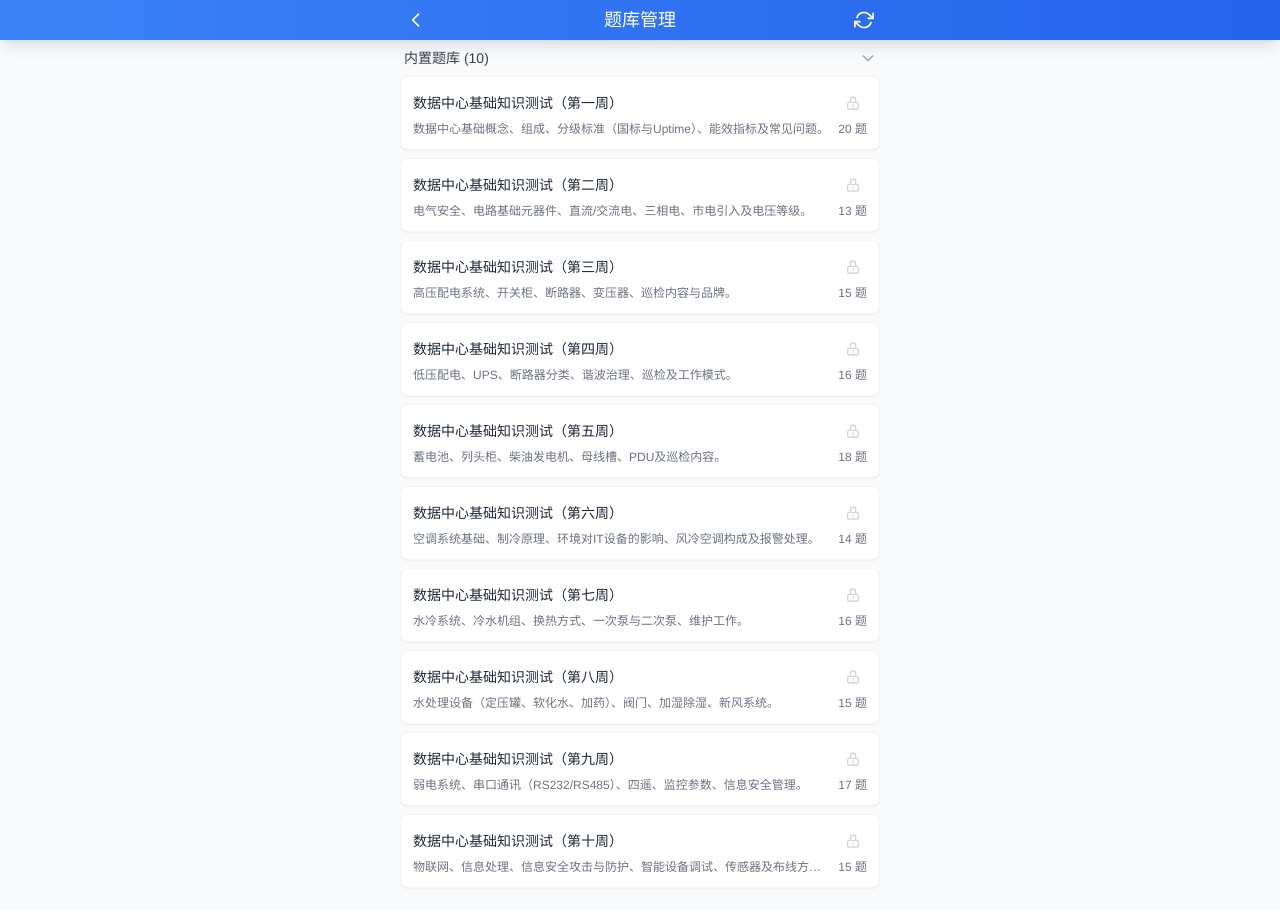
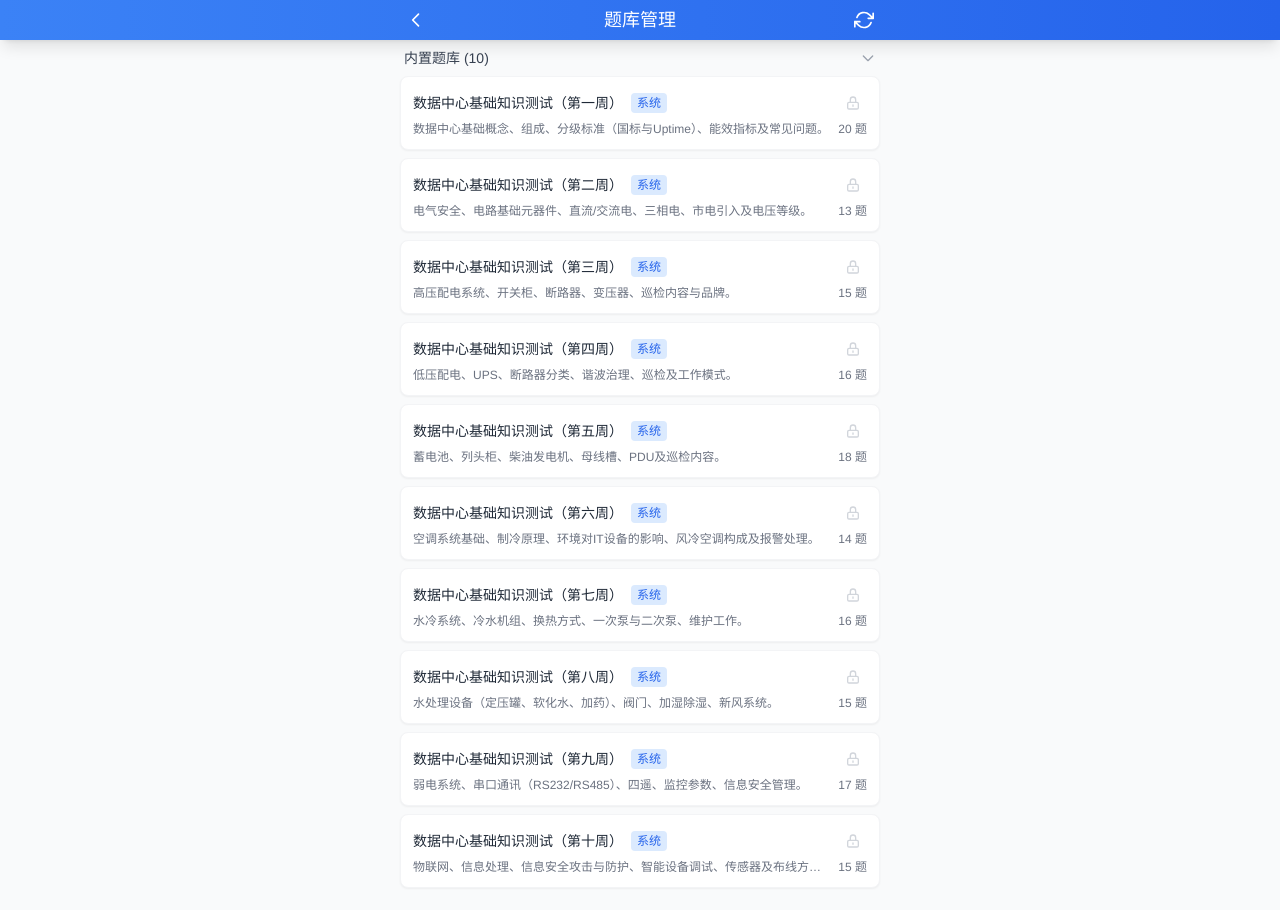
Before and after one commit to czixue7/Test-System, a React (Vite) app: page /manage-banks in a window 1280 px wide. Shown: the top 910 px of the page. Built offline with nearby package versions, Linux system fonts and the light colour scheme; no server answers.

Commit message:
修复题库下载

```diff
--- a/public/banks/第一周考题/第一周考题.json
+++ b/public/banks/第一周考题/第一周考题.json
@@ -106,7 +106,7 @@
       "content": "国标GB50174供电电源、变压器、柴油发电机、不间断电源、空调配电的要求？",
       "correctAnswer": {
         "text": "供电电源：A级宜由双重电源供电，B级宜由双重电源供电，C级两回线路供电；\n变压器：M（1+1）冗余（M=1、2、3...）；\n柴油发电机：N或（N+X）冗余（X=1~N），C级可不设置；\n不间断电源：A级2N或M（N+1）冗余，B级一路（N+1）UPS和一路市电供电，C级N+1；\n空调配电：A级双路电源（至少一路应急电源），末端切换，放射式；B级双路电源，末端切换，放射式；C级放射式。",
-        "images": ["/banks/第一周考题/image/17-1.jpg"]
+        "images": ["/banks/第一周考题/image/17-1.png"]
       },
       "score": 10
     },
--- a/src/pages/DownloadBanks.tsx
+++ b/src/pages/DownloadBanks.tsx
@@ -1,10 +1,10 @@
-import React, { useState, useEffect, useCallback } from 'react';
+import React, { useState, useEffect, useCallback, useMemo } from 'react';
 import { useNavigate, useLocation } from 'react-router-dom';
 import { useQuestionBankStore } from '../store/questionBankStore';
 import { QuestionBank, BankIndex, BankImageInfo } from '../types';
 import { useToast } from '../hooks/useToast';
 import { useSafeArea } from '../hooks/useSafeArea';
-import { fetchBankIndex, checkBankStatus, BankStatus } from '../utils/bankIndex';
+import { fetchBankIndex, checkBankStatus, findBankInIndex } from '../utils/bankIndex';
 
 interface GitHubFile {
   name: string;
@@ -36,10 +36,13 @@ interface BankInfo {
   progress: number;
 }
 
+// 按名称排序函数
+const sortByName = (a: BankInfo, b: BankInfo) => a.name.localeCompare(b.name, 'zh-CN');
+
 const DownloadBanks: React.FC = () => {
   const navigate = useNavigate();
   const location = useLocation();
-  const { importBankWithSha, banks } = useQuestionBankStore();
+  const { importBankWithSha, updateBankWithSha, banks } = useQuestionBankStore();
   const { showSuccess, showError, showInfo } = useToast();
   const safeArea = useSafeArea();
 
@@ -109,8 +112,7 @@ const DownloadBanks: React.FC = () => {
           });
         }
 
-        // 按名称从低到高排序
-        const sortByName = (a: BankInfo, b: BankInfo) => a.name.localeCompare(b.name, 'zh-CN');
+        // 按名称排序
         allBanks.sort(sortByName);
 
         setBankList(allBanks);
@@ -131,11 +133,12 @@ const DownloadBanks: React.FC = () => {
     fetchBankList();
   }, [fetchBankList]);
 
-  // 当本地题库变化时，重新检测状态
+  // 当本地题库变化时，重新检测状态并排序
   useEffect(() => {
-    if (!bankIndex) return;
+    if (!bankIndex || bankList.length === 0) return;
 
-    setBankList(prev => prev.map(bank => {
+    setBankList(prev => {
+      const updated = prev.map(bank => {
         const status = checkBankStatus(bank.name, bank.sha, bank.images, bank.filename, bank.source, banks);
         return {
           ...bank,
@@ -146,7 +149,11 @@ const DownloadBanks: React.FC = () => {
           missingImages: status.missingImages,
           changedImages: status.changedImages
         };
-    }));
+      });
+      // 重新排序
+      updated.sort(sortByName);
+      return updated;
+    });
   }, [banks, bankIndex]);
 
   const downloadImageAsBase64 = async (url: string): Promise<string> => {
@@ -200,6 +207,12 @@ const DownloadBanks: React.FC = () => {
     }
 
     return questionImagesMap;
+  };
+
+  // 获取本地题库ID（用于更新）
+  const getLocalBankId = (filename: string, source: 'system' | 'user'): string | undefined => {
+    const localBank = banks.find(b => b.sourceFilename === filename && b.sourceType === source);
+    return localBank?.id;
   };
 
   const handleDownload = async (bank: BankInfo, index: number) => {
@@ -262,6 +275,33 @@ const DownloadBanks: React.FC = () => {
         updateProgress(70);
       }
 
+      const localBankId = getLocalBankId(bank.filename, bank.source);
+
+      if (localBankId && (bank.hasUpdate || bank.hasImageUpdate)) {
+        // 更新现有题库
+        const updatedBank: Partial<QuestionBank> = {
+          name: data.name || bank.name,
+          description: data.description,
+          questions: data.questions.map((q: any, qIndex: number) => ({
+            id: `updated-${Date.now()}-${qIndex}`,
+            type: q.type,
+            content: q.content,
+            options: q.options,
+            correctAnswer: q.correctAnswer,
+            score: q.score || 1,
+            explanation: q.explanation,
+            images: questionImagesMap.has(qIndex.toString()) ? questionImagesMap.get(qIndex.toString()) : q.images,
+            allowDisorder: q.allowDisorder
+          })),
+          sourceSha: bank.sha,
+          images: bank.images,
+          updatedAt: new Date().toISOString()
+        };
+
+        updateBankWithSha(localBankId, updatedBank, bank.sha, bank.images);
+        showSuccess(`题库「${updatedBank.name}」更新成功！`);
+      } else {
+        // 新下载题库
         const newBank: Omit<QuestionBank, 'id' | 'createdAt' | 'updatedAt'> = {
           name: data.name || bank.name,
           description: data.description,
@@ -283,18 +323,14 @@ const DownloadBanks: React.FC = () => {
         };
 
         importBankWithSha(newBank as QuestionBank, bank.sha, bank.filename, bank.images);
+        showSuccess(`题库「${newBank.name}」下载并导入成功！`);
+      }
 
       updateProgress(100);
 
       setBankList(prev => prev.map((b, i) =>
         i === index ? { ...b, downloading: false, progress: 100, exists: true, hasUpdate: false, hasImageUpdate: false, missingImages: [], changedImages: [] } : b
       ));
-
-      if (bank.hasUpdate || bank.hasImageUpdate) {
-        showSuccess(`题库「${newBank.name}」更新成功！`);
-      } else {
-        showSuccess(`题库「${newBank.name}」下载并导入成功！`);
-      }
     } catch (err) {
       setBankList(prev => prev.map((b, i) =>
         i === index ? { ...b, downloading: false, progress: 0 } : b
@@ -318,8 +354,13 @@ const DownloadBanks: React.FC = () => {
     }));
   };
 
-  const systemBanks = bankList.filter(b => b.source === 'system');
-  const userBanks = bankList.filter(b => b.source === 'user');
+  // 使用 useMemo 确保排序后的列表
+  const sortedBankList = useMemo(() => {
+    return [...bankList].sort(sortByName);
+  }, [bankList]);
+
+  const systemBanks = sortedBankList.filter(b => b.source === 'system');
+  const userBanks = sortedBankList.filter(b => b.source === 'user');
 
   const systemExistingCount = systemBanks.filter(b => b.exists && !b.hasUpdate && !b.hasImageUpdate).length;
   const systemUpdateCount = systemBanks.filter(b => b.hasUpdate || b.hasImageUpdate).length;
@@ -386,9 +427,10 @@ const DownloadBanks: React.FC = () => {
               </div>
             ) : (
               <div className="space-y-3">
-                {banks.map((bank) => {
-                  const globalIndex = bankList.findIndex(b => b.filename === bank.filename && b.source === bank.source);
+                {banks.map((bank, index) => {
                   const needsUpdate = bank.hasUpdate || bank.hasImageUpdate;
+                  const canDownload = !bank.exists || needsUpdate;
+
                   return (
                     <div
                       key={`${bank.source}-${bank.filename}`}
@@ -409,23 +451,53 @@ const DownloadBanks: React.FC = () => {
                               有更新
                             </span>
                           )}
-                          {bank.exists && !needsUpdate && !bank.isBuiltIn && (
+                          {bank.exists && !needsUpdate && (
                             <span className="px-1.5 py-0.5 bg-blue-100 dark:bg-blue-900/30 text-blue-600 dark:text-blue-400 text-xs rounded flex-shrink-0">
                               已存在
                             </span>
                           )}
                         </div>
 
-                        {!bank.isBuiltIn && (
+                        {needsUpdate ? (
                           <button
-                            onClick={() => handleDownload(bank, globalIndex)}
-                            disabled={bank.downloading || (bank.exists && !needsUpdate)}
+                            onClick={() => handleDownload(bank, bankList.findIndex(b => b.filename === bank.filename && b.source === bank.source))}
+                            disabled={bank.downloading}
                             className={`flex-shrink-0 px-3 py-1.5 rounded-lg text-sm font-medium transition-all flex items-center gap-1.5 ${
-                              bank.exists && !needsUpdate
-                                ? 'bg-gray-100 dark:bg-gray-700 text-gray-400 cursor-not-allowed'
-                                : needsUpdate
-                                ? 'bg-orange-500 text-white hover:bg-orange-600'
-                                : bank.downloading
+                              bank.downloading
+                                ? 'bg-orange-100 dark:bg-orange-900/30 text-orange-500 cursor-wait'
+                                : 'bg-orange-500 text-white hover:bg-orange-600'
+                            }`}
+                          >
+                            {bank.downloading ? (
+                              <>
+                                <svg className="w-4 h-4 animate-spin" fill="none" viewBox="0 0 24 24">
+                                  <circle className="opacity-25" cx="12" cy="12" r="10" stroke="currentColor" strokeWidth="4" />
+                                  <path className="opacity-75" fill="currentColor" d="M4 12a8 8 0 018-8V0C5.373 0 0 5.373 0 12h4zm2 5.291A7.962 7.962 0 014 12H0c0 3.042 1.135 5.824 3 7.938l3-2.647z" />
+                                </svg>
+                                更新中
+                              </>
+                            ) : (
+                              <>
+                                <svg className="w-4 h-4" fill="none" stroke="currentColor" viewBox="0 0 24 24">
+                                  <path strokeLinecap="round" strokeLinejoin="round" strokeWidth={2} d="M4 4v5h.582m15.356 2A8.001 8.001 0 004.582 9m0 0H9m11 11v-5h-.581m0 0a8.003 8.003 0 01-15.357-2m15.357 2H15" />
+                                </svg>
+                                更新
+                              </>
+                            )}
+                          </button>
+                        ) : bank.exists ? (
+                          <span className="flex-shrink-0 px-3 py-1.5 text-sm text-gray-400 flex items-center gap-1.5">
+                            <svg className="w-4 h-4" fill="none" stroke="currentColor" viewBox="0 0 24 24">
+                              <path strokeLinecap="round" strokeLinejoin="round" strokeWidth={2} d="M5 13l4 4L19 7" />
+                            </svg>
+                            已存在
+                          </span>
+                        ) : (
+                          <button
+                            onClick={() => handleDownload(bank, bankList.findIndex(b => b.filename === bank.filename && b.source === bank.source))}
+                            disabled={bank.downloading}
+                            className={`flex-shrink-0 px-3 py-1.5 rounded-lg text-sm font-medium transition-all flex items-center gap-1.5 ${
+                              bank.downloading
                                 ? 'bg-blue-100 dark:bg-blue-900/30 text-blue-500 cursor-wait'
                                 : 'bg-blue-500 text-white hover:bg-blue-600'
                             }`}
@@ -436,21 +508,7 @@ const DownloadBanks: React.FC = () => {
                                   <circle className="opacity-25" cx="12" cy="12" r="10" stroke="currentColor" strokeWidth="4" />
                                   <path className="opacity-75" fill="currentColor" d="M4 12a8 8 0 018-8V0C5.373 0 0 5.373 0 12h4zm2 5.291A7.962 7.962 0 014 12H0c0 3.042 1.135 5.824 3 7.938l3-2.647z" />
                                 </svg>
-                                {needsUpdate ? '更新中' : '下载中'}
-                              </>
-                            ) : needsUpdate ? (
-                              <>
-                                <svg className="w-4 h-4" fill="none" stroke="currentColor" viewBox="0 0 24 24">
-                                  <path strokeLinecap="round" strokeLinejoin="round" strokeWidth={2} d="M4 4v5h.582m15.356 2A8.001 8.001 0 004.582 9m0 0H9m11 11v-5h-.581m0 0a8.003 8.003 0 01-15.357-2m15.357 2H15" />
-                                </svg>
-                                更新
-                              </>
-                            ) : bank.exists ? (
-                              <>
-                                <svg className="w-4 h-4" fill="none" stroke="currentColor" viewBox="0 0 24 24">
-                                  <path strokeLinecap="round" strokeLinejoin="round" strokeWidth={2} d="M5 13l4 4L19 7" />
-                                </svg>
-                                已存在
+                                下载中
                               </>
                             ) : (
                               <>
--- a/src/pages/ManageBanks.tsx
+++ b/src/pages/ManageBanks.tsx
@@ -139,7 +139,7 @@ const ManageBanks: React.FC = () => {
   const renderBankItem = (bank: QuestionBank) => {
     const updateInfo = checkBankUpdate(bank, bankIndex);
     const isUpdating = updatingBankId === bank.id;
-    const canUpdate = (updateInfo.hasUpdate || updateInfo.hasImageUpdate) && !isBuiltInBank(bank.id);
+    const canUpdate = updateInfo.hasUpdate || updateInfo.hasImageUpdate;
 
     return (
       <div
--- a/src/store/questionBankStore.ts
+++ b/src/store/questionBankStore.ts
@@ -87,17 +87,16 @@ export const useQuestionBankStore = create<QuestionBankState>()(
       },
 
       updateBankWithSha: (id, updates, sha, images) => {
-        if (isBuiltInBank(id)) {
-          console.warn('Cannot update built-in bank');
-          return;
-        }
         set((state) => {
           const newBanks = state.banks.map((bank) =>
             bank.id === id
               ? { ...bank, ...updates, sourceSha: sha, images, updatedAt: new Date().toISOString() }
               : bank
           );
-          saveUserBanks(newBanks);
+          // 只保存用户题库到存储，内置题库的更新只在内存中
+          if (!isBuiltInBank(id)) {
+            saveUserBanks(newBanks);
+          }
           return { banks: newBanks };
         });
       },
--- a/src/utils/builtInBanks.ts
+++ b/src/utils/builtInBanks.ts
@@ -3,17 +3,18 @@ import { QuestionBank, JsonBankData, Question, QuestionType } from '../types';
 export const BUILT_IN_BANK_PREFIX = 'built-in-';
 
 // 新的目录结构：每个题库一个文件夹，图片放在 image 子目录下
+// 注意：sha 值需要与 bank-index.json 中的对应题库保持一致
 const BUILT_IN_BANKS = [
-  { folder: '第一周考题', file: '第一周考题.json', id: `${BUILT_IN_BANK_PREFIX}01` },
-  { folder: '第二周考题', file: '第二周考题.json', id: `${BUILT_IN_BANK_PREFIX}02` },
-  { folder: '第三周考题', file: '第三周考题.json', id: `${BUILT_IN_BANK_PREFIX}03` },
-  { folder: '第四周考题', file: '第四周考题.json', id: `${BUILT_IN_BANK_PREFIX}04` },
-  { folder: '第五周考题', file: '第五周考题.json', id: `${BUILT_IN_BANK_PREFIX}05` },
-  { folder: '第六周考题', file: '第六周考题.json', id: `${BUILT_IN_BANK_PREFIX}06` },
-  { folder: '第七周考题', file: '第七周考题.json', id: `${BUILT_IN_BANK_PREFIX}07` },
-  { folder: '第八周考题', file: '第八周考题.json', id: `${BUILT_IN_BANK_PREFIX}08` },
-  { folder: '第九周考题', file: '第九周考题.json', id: `${BUILT_IN_BANK_PREFIX}09` },
-  { folder: '第十周考题', file: '第十周考题.json', id: `${BUILT_IN_BANK_PREFIX}10` },
+  { folder: '第一周考题', file: '第一周考题.json', id: `${BUILT_IN_BANK_PREFIX}01`, sha: '3a6b5a56e5c30ac521f88b3bb2ab095945c69793d87cccb32680b8dd7daf44df' },
+  { folder: '第二周考题', file: '第二周考题.json', id: `${BUILT_IN_BANK_PREFIX}02`, sha: '180bee9682fabc3cab639a47e6a63d2f82a85f5e47d9b30c6ce638ecc84abebb' },
+  { folder: '第三周考题', file: '第三周考题.json', id: `${BUILT_IN_BANK_PREFIX}03`, sha: '7e09ae64e1fcd2e62d1329fef8bfd37cce3ba720a62e4e4eb81254ae47049e3a' },
+  { folder: '第四周考题', file: '第四周考题.json', id: `${BUILT_IN_BANK_PREFIX}04`, sha: 'b2c65a9cc2282bfda8584e1e13e3445c974ae917b3805c6fd7b5840c7f35c7af' },
+  { folder: '第五周考题', file: '第五周考题.json', id: `${BUILT_IN_BANK_PREFIX}05`, sha: 'e5695835ee0a708360c8216ef4b9597471cb9dbf56be28d2f4f0e0d2377e9428' },
+  { folder: '第六周考题', file: '第六周考题.json', id: `${BUILT_IN_BANK_PREFIX}06`, sha: 'e03ef0d7bba94f5859bae2bdd5e492040e025ac18f183723a58bee2da6d29b48' },
+  { folder: '第七周考题', file: '第七周考题.json', id: `${BUILT_IN_BANK_PREFIX}07`, sha: 'f4dc6d3ce0b9c0b7a1ac4b78e99af994eb748f5ecafcf69f91439531494a148f' },
+  { folder: '第八周考题', file: '第八周考题.json', id: `${BUILT_IN_BANK_PREFIX}08`, sha: '1c787e3580809d0aaa2769bdbd03a73546f6c8c4208230b7adbbd604c6ce9301' },
+  { folder: '第九周考题', file: '第九周考题.json', id: `${BUILT_IN_BANK_PREFIX}09`, sha: '2ed488b1e116c47566d5a6a4def26200a07736074eb61cc766f4639e34a4b023' },
+  { folder: '第十周考题', file: '第十周考题.json', id: `${BUILT_IN_BANK_PREFIX}10`, sha: 'c12e95d65f0a0c2be257969a7695cbdb310f07d0ac34b2595562f5fe61b6ff88' },
 ];
 
 export function isBuiltInBank(id: string): boolean {
@@ -26,7 +27,9 @@ function generateQuestionId(bankId: string, questionIndex: number): string {
 
 function convertJsonToBuiltInBank(
   data: JsonBankData,
-  bankId: string
+  bankId: string,
+  sha: string,
+  filename: string
 ): QuestionBank {
   const now = new Date().toISOString();
   const questions: Question[] = data.questions.map((q, index) => {
@@ -59,7 +62,10 @@ function convertJsonToBuiltInBank(
     description: data.description,
     questions,
     createdAt: now,
-    updatedAt: now
+    updatedAt: now,
+    sourceSha: sha,
+    sourceFilename: filename,
+    sourceType: 'system'
   };
 }
 
@@ -77,10 +83,10 @@ export async function loadBuiltInBanks(): Promise<QuestionBank[]> {
 
       const data: JsonBankData = await response.json();
 
-      // 转换并创建题库对象
+      // 转换并创建题库对象，携带 sourceSha 和 sourceFilename 用于更新检测
       // 注意：不再自动加载image/文件夹中的图片作为题目图片
       // 因为这些图片实际上是答案图片，应该在答案区域显示
-      const bank = convertJsonToBuiltInBank(data, bankInfo.id);
+      const bank = convertJsonToBuiltInBank(data, bankInfo.id, bankInfo.sha, bankInfo.file);
       banks.push(bank);
     } catch (error) {
       console.warn(`Error loading built-in bank ${bankInfo.folder}/${bankInfo.file}:`, error);
```
Also changed, not shown: src/utils/bankIndex.ts (+3 -7 lines). Lines whose indentation alone changed are shown as unchanged.
